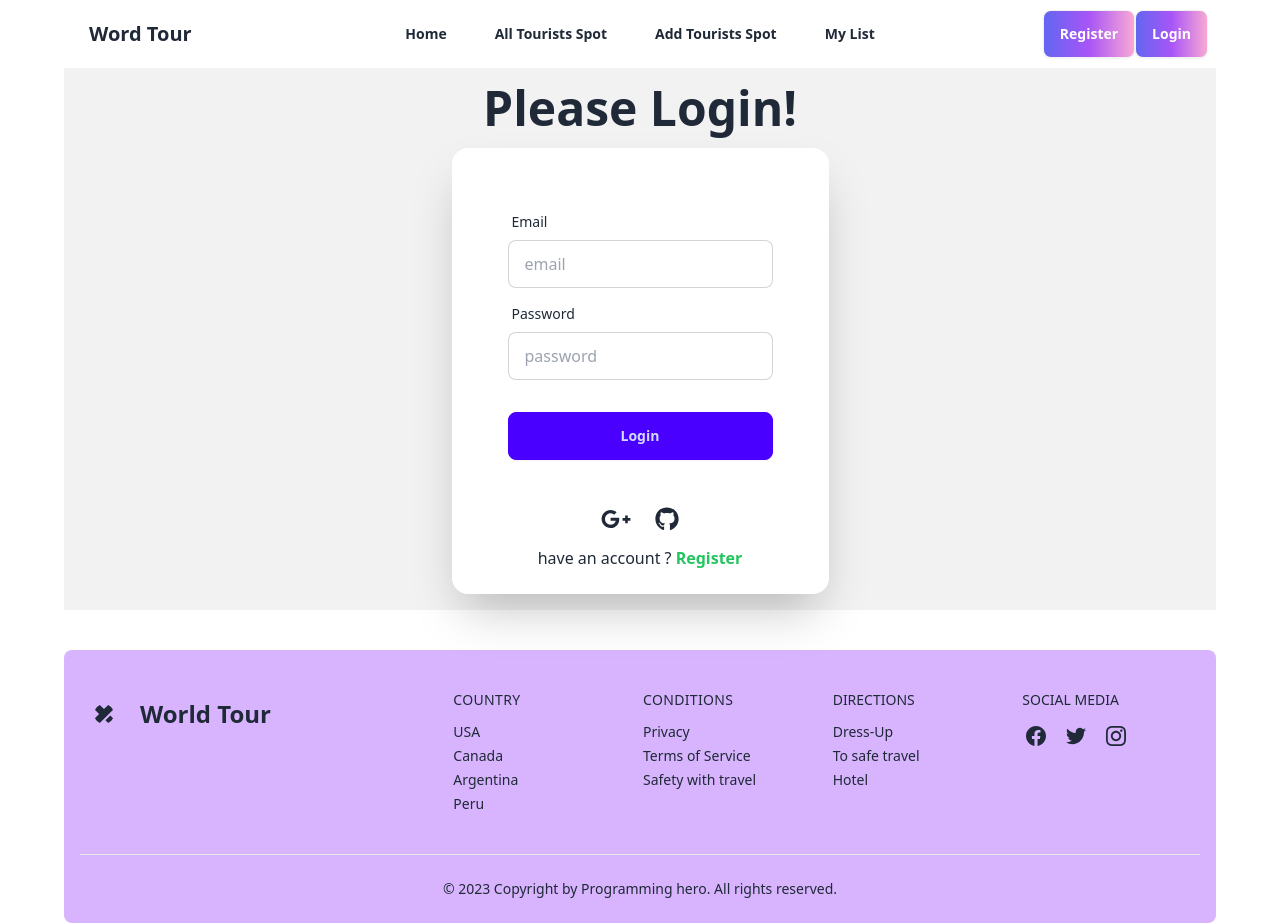
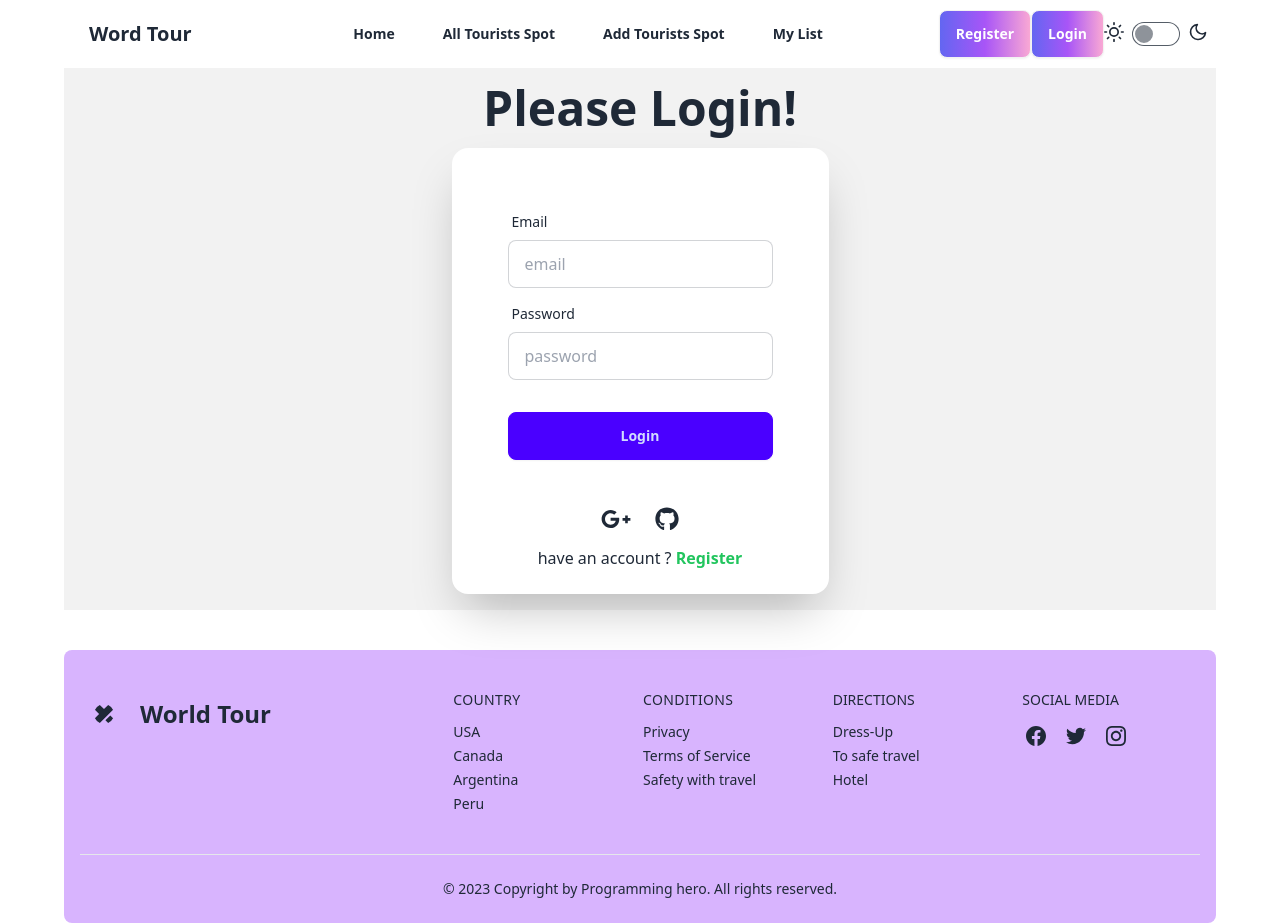
Before and after one commit to SopnilSwapon/world-tour-client, a React (Vite) app: page /login in a window 1280 px wide. Built offline with nearby package versions, Linux system fonts and the light colour scheme; no server answers.

Commit message:
added dark theme options

```diff
--- a/src/Pages/AddToristSpots/AddToristSpots.jsx
+++ b/src/Pages/AddToristSpots/AddToristSpots.jsx
@@ -42,7 +42,7 @@
     }
     return (
         <div>
-            <h2 className="text-3xl text-center font-extrabold text-gray-600 mb-5">Add Your Favorite Tourism Spots</h2>
+            <h2 className="text-3xl text-center font-extrabold text-purple-600 mb-5">Add Your Favorite Tourism Spots</h2>
         <section className="p-6 bg-gray-400 dark:text-gray-900">
 	<form onSubmit={handleAddTouristSpots} className="container flex flex-col mx-auto space-y-12">
 		<fieldset className="gri grid-cols-4 gap-6 p-6 rounded-md shadow-sm dark:bg-gray-50">
--- a/src/Pages/Navbar/Navbar.jsx
+++ b/src/Pages/Navbar/Navbar.jsx
@@ -1,10 +1,24 @@
-import { useContext } from "react";
+import { useContext, useEffect, useState } from "react";
 import { NavLink } from "react-router-dom";
 import { AuthContext } from "../../Provider/AuthProvider";
 import { ToastContainer, toast } from 'react-toastify';
 import 'react-toastify/dist/ReactToastify.css';
+import './darkMode.css'
 
 const Navbar = () => {
+    const [theme, setTheme] = useState('light');
+    const toggleTheme = () => {
+      if (theme === 'light') {
+        setTheme('dark');
+      } else {
+        setTheme('light');
+      }
+    };
+    useEffect(() => {
+        document.body.className = theme;
+      }, [theme]);
+
+
     const { LogOut, users } = useContext(AuthContext);
     const navLinks = <>
         <li><NavLink to='/'>Home</NavLink></li>
@@ -14,7 +28,7 @@
     </>
     const handleLogOut = () => {
         LogOut()
-        .then(()=> {
+            .then(() => {
                 toast('LogOut Successful')
             })
             .catch(error => {
@@ -22,7 +36,7 @@
             })
     }
     return (
-        <div>
+        <div className={`Navbar ${theme}`}>
             <div className="navbar bg-base-100">
                 <div className="navbar-start">
                     <div className="dropdown">
@@ -41,7 +55,7 @@
                     </ul>
                 </div>
                 <div className="navbar-end">
-                    { users?
+                    {users ?
                         <>
                             <div tabIndex={0} role="button" className="btn btn-ghost btn-circle avatar">
                                 <div className="w-10 rounded-full">
@@ -63,6 +77,13 @@
                         </>
                     }
                 </div>
+                <div>
+                    <label onClickCapture={toggleTheme} className="flex cursor-pointer gap-2">
+                        <svg xmlns="http://www.w3.org/2000/svg" width="20" height="20" viewBox="0 0 24 24" fill="none" stroke="currentColor" strokeWidth="2" strokeLinecap="round" strokeLinejoin="round"><circle cx="12" cy="12" r="5" /><path d="M12 1v2M12 21v2M4.2 4.2l1.4 1.4M18.4 18.4l1.4 1.4M1 12h2M21 12h2M4.2 19.8l1.4-1.4M18.4 5.6l1.4-1.4" /></svg>
+                        <input type="checkbox" value="synthwave" className="toggle theme-controller" />
+                        <svg xmlns="http://www.w3.org/2000/svg" width="20" height="20" viewBox="0 0 24 24" fill="none" stroke="currentColor" strokeWidth="2" strokeLinecap="round" strokeLinejoin="round"><path d="M21 12.79A9 9 0 1 1 11.21 3 7 7 0 0 0 21 12.79z"></path></svg>
+                    </label>
+                </div>
             </div>
             <ToastContainer></ToastContainer>
         </div>
--- /dev/null
+++ b/src/Pages/Navbar/darkMode.css
@@ -0,0 +1,8 @@
+.dark {
+    background-color: darkslategray;
+    color: purple;
+  }
+  .light {
+    background-color: #fff;
+    /* color: #333; */
+  }
```
Lines whose indentation alone changed are shown as unchanged.
